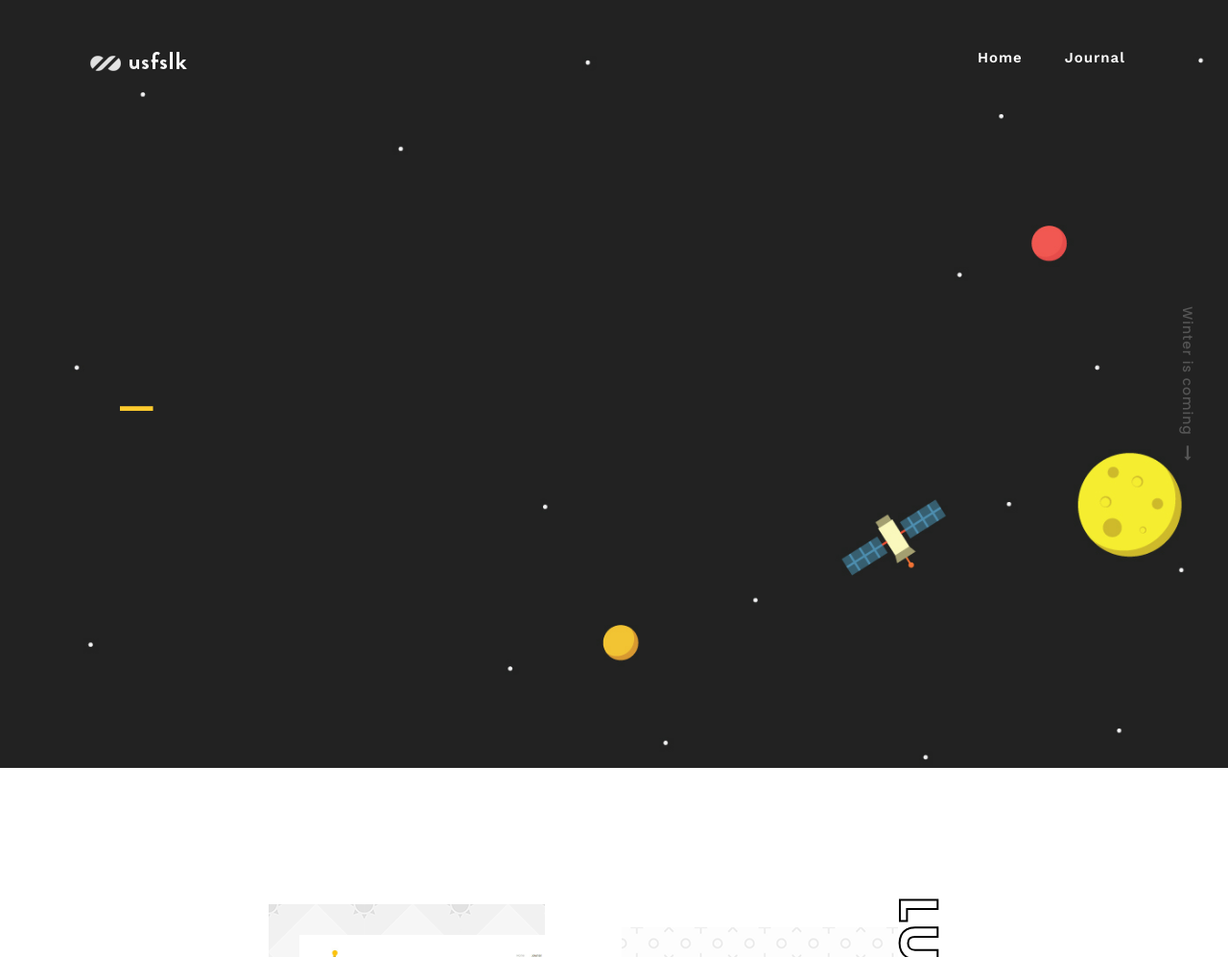
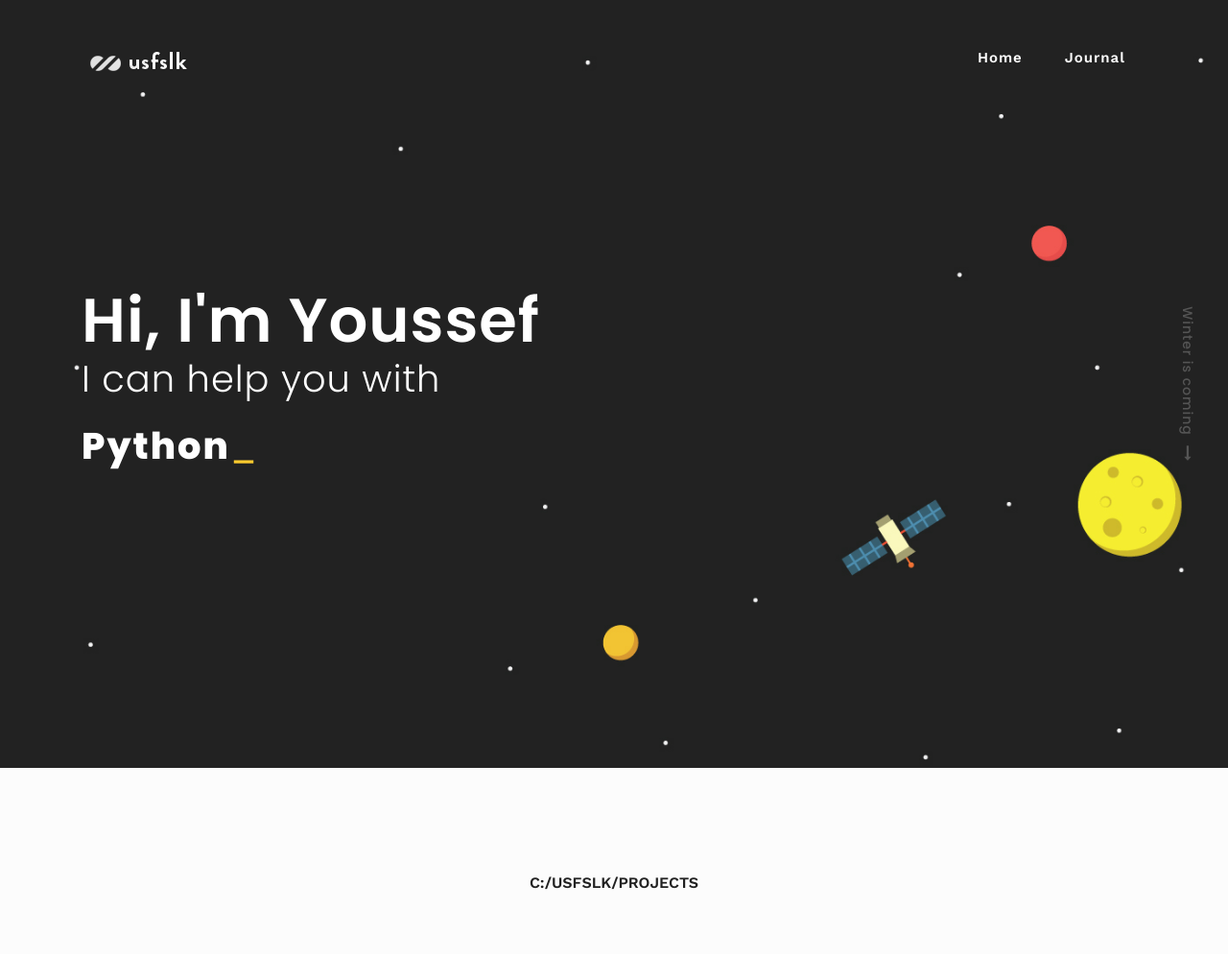
Before and after one commit to usfslk/porfolio, a plain HTML site: page index.html in a window 1280 px wide. Shown: the top 997 px of the page at 96% size. Drawn offline with nearby package versions, Linux system fonts and the light colour scheme.

Commit message:
valueProp

```diff
--- a/css/style.css
+++ b/css/style.css
@@ -1516,20 +1516,29 @@ figure.vimeo a img, figure.youtube a img {
 	font-family: 'Poppins', sans-serif;
 	font-weight:600;
 	letter-spacing: 1px;
-	font-size: 22px;
+	font-size: 	5vw;
 	line-height: 1;
 	z-index: 2;
+	color: white;
 }
 .hero-center-text-wrap h1 span{
-	font-family: 'Work Sans', sans-serif;
+	font-family: 'Poppins', sans-serif;
 	font-weight: 800;
+	letter-spacing: 2px;
+	font-size: 	3vw;
+	line-height: 1.2;
+    color: white;
+}
+
+.sub-fade {
+	position: relative;
+	font-family: 'Poppins', sans-serif;
+	font-weight: 300;
 	letter-spacing: 1px;
-	padding-left: 20px;
-	font-size: 5vw;
-	line-height: 1.1;
-	-webkit-text-stroke: 2px #fff;
-	text-stroke: 2px #fff;
-	color: transparent;
+	font-size: 	3vw;
+	line-height: 1;
+	z-index: 2;
+	color: white;
 }
 .hero-center-text-wrap h1 strong {
 	font-weight: 600;
--- a/index.html
+++ b/index.html
@@ -89,8 +89,8 @@
 	================================================== -->
 
 	<main>
+
 		<!-- Hero Section -->
-
 		<div class="section full-height mob-height">
 			<div class="background-parallax" style="background-image: url('img/master.jpg')" data-enllax-ratio=".5"
 			 data-enllax-type="background" data-enllax-direction="vertical"></div>
@@ -98,6 +98,11 @@
 				<div class="container text-left">
 					<div class="row">
 						<div class="col-md-12">
+							<h1 class="parallax-fade-top-2 typed">
+								Hi, I'm Youssef
+								<br />
+							</h1>
+							<h3 class="sub-fade">I can help you with</h3>
 							<h1 class="parallax-fade-top-2 typed"><span id="typed-1"></span></h1>
 						</div>
 					</div>
@@ -107,6 +112,19 @@
 				<div class="scroll-to-next">Winter is coming<i class="fa fa-long-arrow-down"></i></div>
 			</a>
 		</div>
+
+		<!-- Title -->
+		<div class="section padding-top-big background-about">
+			<div class="container">
+				<div class="row justify-content-center">
+					<div class="col-md-5 text-center mb-5">
+						<h6>C:/usfslk/projects</h6>
+					</div>
+				</div>
+			</div>
+		</div>
+
+
 
 		<!-- Portfolio -->
 
@@ -413,8 +431,8 @@
 		// Type text
 
 		var typed = new Typed('#typed-1', {
-			strings: ["Hi,", "I'm Youssef", 'This is my portfolio.'],
-			typeSpeed: 45,
+			strings: ['UI Design', 'JavaScript', 'SQL', 'Python', 'And more ...'],
+			typeSpeed: 40,
 			backSpeed: 0,
 			startDelay: 200,
 			backDelay: 1200,
```
